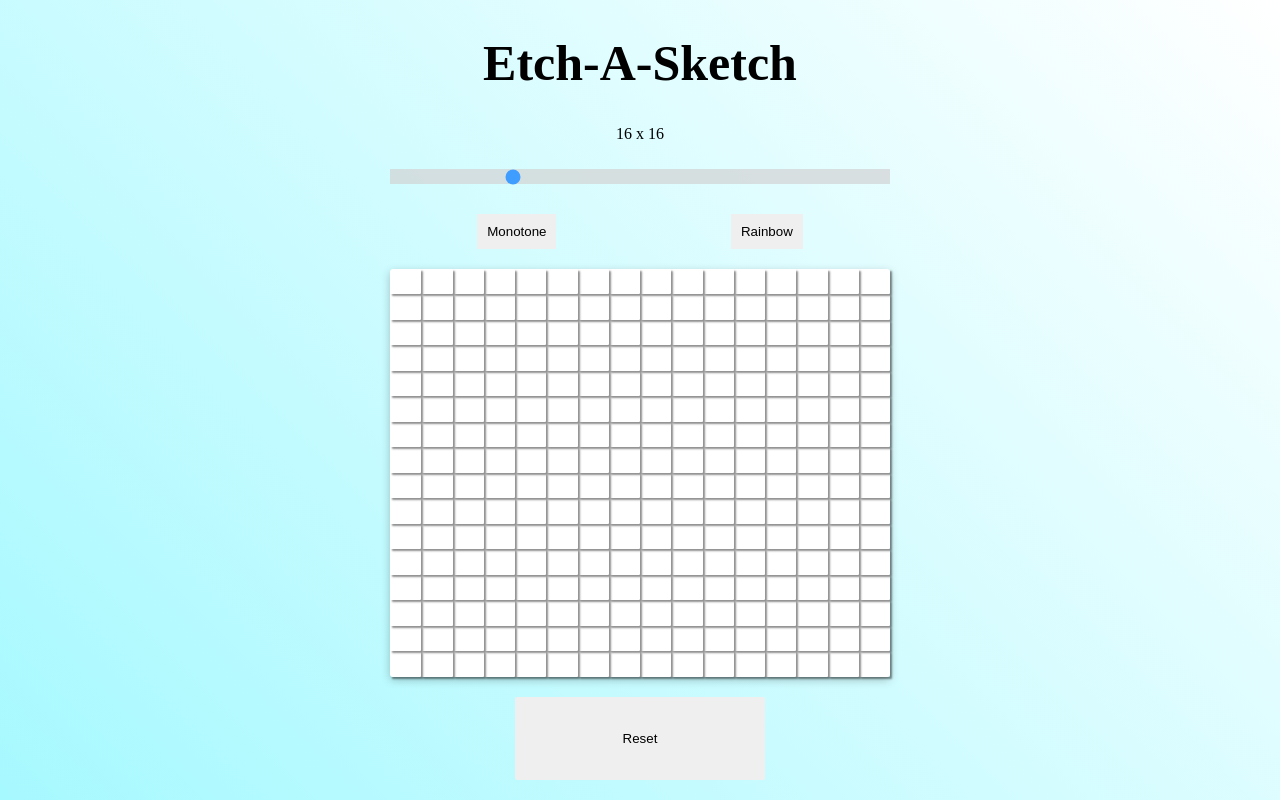
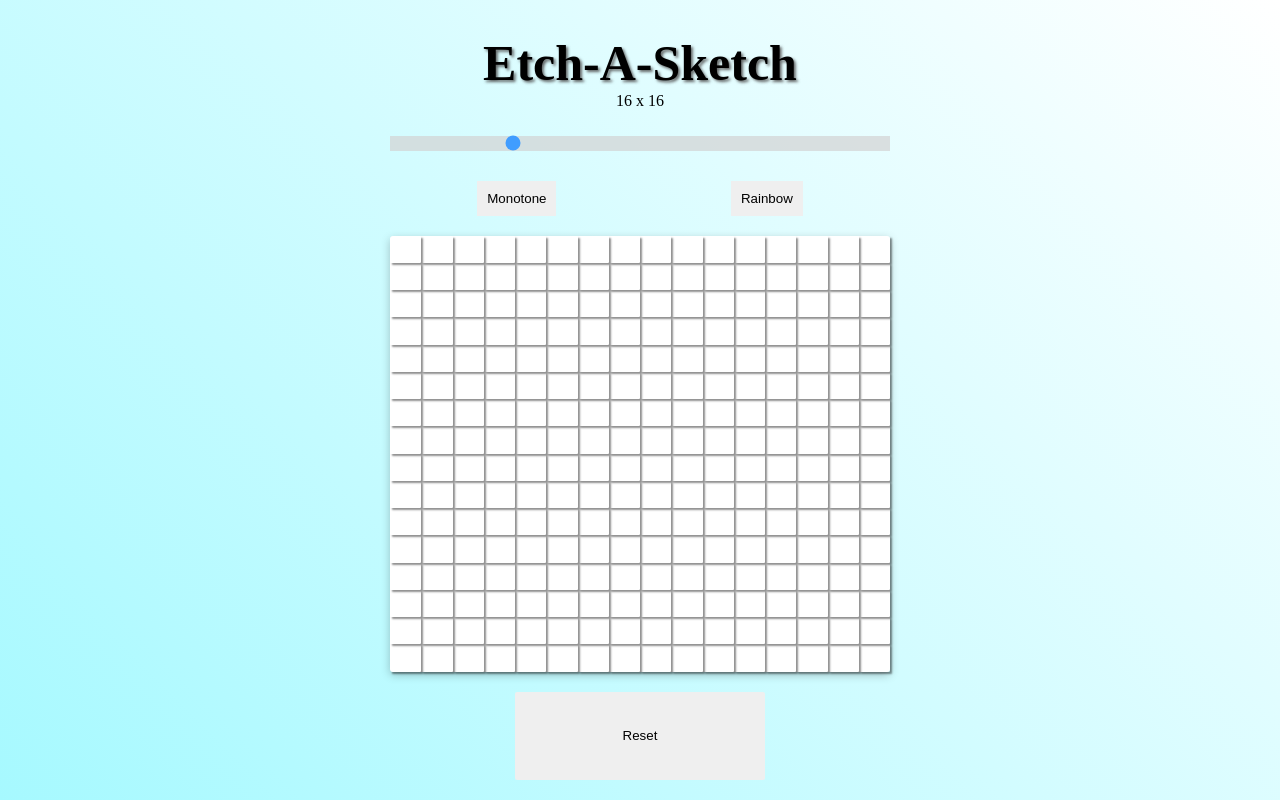
Before and after one commit to ragmehra/etch-a-sketch, a plain HTML site: page index.html in a window 1280 px wide. Drawn offline with Linux system fonts and the light colour scheme.

Commit message:
Add text shadow to header

```diff
--- a/style.css
+++ b/style.css
@@ -17,6 +17,8 @@ h1 {
     display: flex;
     justify-content: center;
     font-size: 50px;
+    margin-bottom: 0;
+    text-shadow: 2px 2px 3px rgba(68, 65, 65, 0.801);
 
 }
 
```
